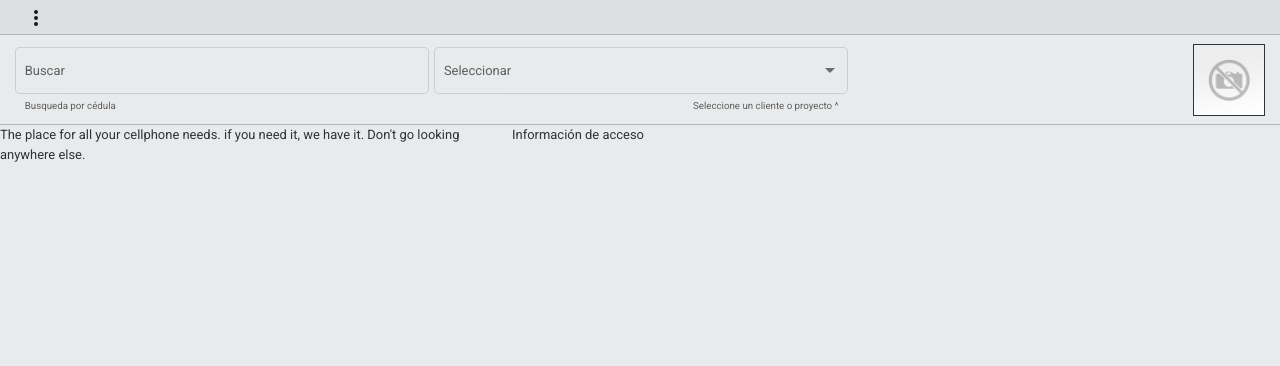
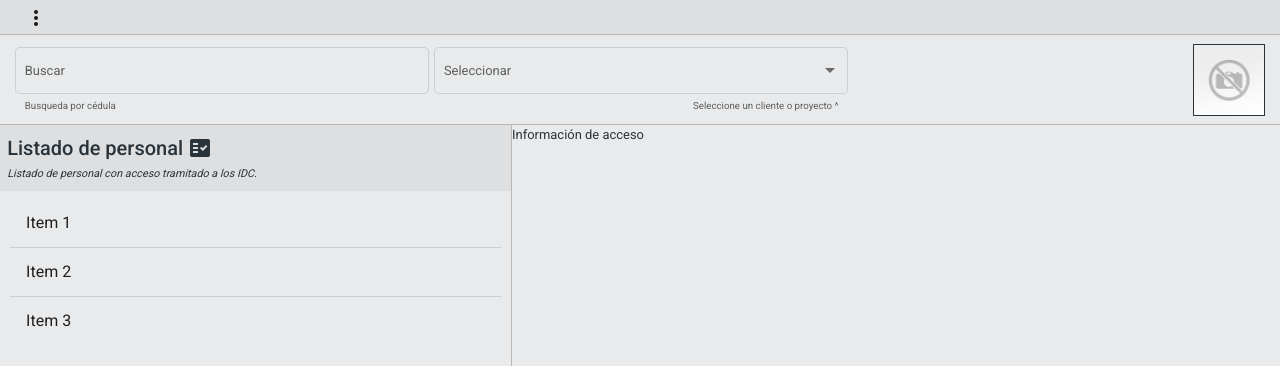
Before and after one commit to AbdielP/qrcodeproject, an Angular app: page /acceso in a window 1280 px wide. Shown: the top 366 px of the page. Built offline with nearby package versions, Linux system fonts and the light colour scheme.

Commit message:
adding user list styles

```diff
--- a/src/app/materials/materials.module.ts
+++ b/src/app/materials/materials.module.ts
@@ -7,9 +7,12 @@ import {MatButtonModule} from '@angular/material/button';
 import {MatFormFieldModule} from '@angular/material/form-field';
 import { MatInputModule } from '@angular/material/input';
 import {MatSelectModule} from '@angular/material/select';
+import {MatListModule} from '@angular/material/list';
+
+import {MatDividerModule} from '@angular/material/divider';
 
 
-const modules = [MatToolbarModule, MatMenuModule, MatIconModule, MatButtonModule, MatFormFieldModule, MatInputModule, MatSelectModule]
+const modules = [MatToolbarModule, MatMenuModule, MatIconModule, MatButtonModule, MatFormFieldModule, MatInputModule, MatSelectModule, MatListModule, MatDividerModule]
 
 @NgModule({
   declarations: [],
--- a/src/app/pages/qrgenerator/qraccess/qraccess.component.html
+++ b/src/app/pages/qrgenerator/qraccess/qraccess.component.html
@@ -6,7 +6,9 @@
                 <img src="../../../../assets/img/noimage.png" alt="img">
             </div>
         </div>
-        <div class="list-container">The place for all your cellphone needs. if you need it, we have it. Don't go looking anywhere else.</div>
+        <div class="list-container">
+            <app-userlist></app-userlist>
+        </div>
         <div class="info-container">Información de acceso</div>
     </div>
 </div>
--- /dev/null
+++ b/src/app/pages/qrgenerator/qraccess/userlist/userlist.component.css
@@ -0,0 +1,26 @@
+@import '../../../../../styles.css';
+
+.main-container {
+    /* background-color: green; */
+    border-right: 1px solid var(--border-primary-color);
+    height: 100%;
+}
+
+.title-container {
+    display: flex;
+    padding: .5rem;
+    flex-direction: column;
+    justify-content: center;
+    align-items: flex-start;
+    background-color: var(--navbar-background);
+}.title-container .titulo {
+    margin: 0;
+    display: flex;
+    align-items: center;
+}mat-icon {
+    margin-left: 5px;
+}
+
+.users-container {
+    padding: 0 .7rem;
+}
--- /dev/null
+++ b/src/app/pages/qrgenerator/qraccess/userlist/userlist.component.html
@@ -0,0 +1,15 @@
+<div class="main-container">
+    <div class="title-container">
+        <h2 class="titulo">Listado de personal <mat-icon aria-hidden="false" aria-label="Example home icon">fact_check</mat-icon></h2>
+        <small><i>Listado de personal con acceso tramitado a los IDC.</i></small>
+    </div>
+    <div class="users-container">
+        <mat-list>
+            <mat-list-item>Item 1</mat-list-item>
+            <mat-divider></mat-divider>
+            <mat-list-item>Item 2</mat-list-item>
+            <mat-divider></mat-divider>
+            <mat-list-item>Item 3</mat-list-item>
+          </mat-list>
+    </div>
+</div>
--- /dev/null
+++ b/src/app/pages/qrgenerator/qraccess/userlist/userlist.component.ts
@@ -0,0 +1,15 @@
+import { Component, OnInit } from '@angular/core';
+
+@Component({
+  selector: 'app-userlist',
+  templateUrl: './userlist.component.html',
+  styleUrls: ['./userlist.component.css']
+})
+export class UserlistComponent implements OnInit {
+
+  constructor() { }
+
+  ngOnInit(): void {
+  }
+
+}
--- a/src/app/pages/qrgenerator/qrgenerator.module.ts
+++ b/src/app/pages/qrgenerator/qrgenerator.module.ts
@@ -7,9 +7,10 @@ import { QraccessComponent } from './qraccess/qraccess.component';
 import { QrcargoComponent } from './qrcargo/qrcargo.component';
 import { SearchComponent } from './qraccess/search/search.component';
 import { MaterialsModule } from 'src/app/materials/materials.module';
+import { UserlistComponent } from './qraccess/userlist/userlist.component';
 
 @NgModule({
-  declarations: [QraccessComponent, QrcargoComponent, SearchComponent],
+  declarations: [QraccessComponent, QrcargoComponent, SearchComponent, UserlistComponent],
   imports: [
     CommonModule,
     MaterialsModule,
--- a/src/app/shared/navbar/navbar.component.ts
+++ b/src/app/shared/navbar/navbar.component.ts
@@ -26,7 +26,7 @@ import { Component, OnInit } from '@angular/core';
   styles: [`
     mat-toolbar {
       height: var(--navbar-height);
-      background-color: #dddfe0!important;
+      background-color: var(--navbar-background)!important;
       border-bottom: 1px solid var(--border-primary-color)!important;
     }
   `
--- a/src/styles.css
+++ b/src/styles.css
@@ -2,6 +2,7 @@
 
 ::ng-deep :root {
   --navbar-height: 35px;
+  --navbar-background: #dddfe0;
   --search-container-height: 90px;
   --border-primary-color: #b7b7b8;
   --font-primary-color: #2a333a;
```
Also changed, not shown: src/assets/svg/fact_check_black_24dp.svg (added), src/assets/svg/search_black_24dp.svg (deleted).
